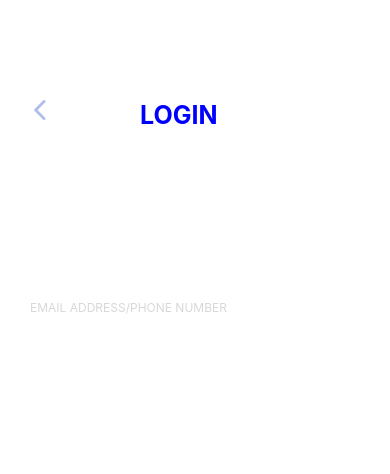
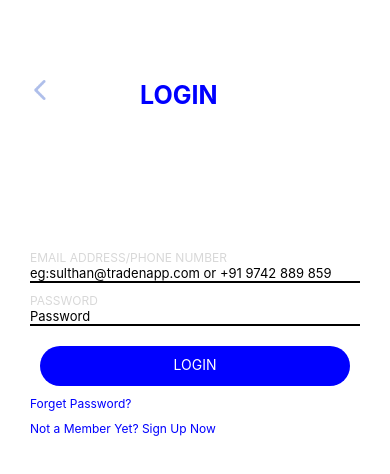
Before and after one commit to MishraVishwajeet/React-Native-HU-17-Assignment, a React Native app: screen / in a window 390 px wide. Shown: the top 474 px of the page. Built offline with nearby package versions, Linux system fonts and the light colour scheme; what react-native would draw is missing.

Commit message:
Login Page UI Completed

```diff
--- a/src/components/Login/Login.tsx
+++ b/src/components/Login/Login.tsx
@@ -1,8 +1,9 @@
 import React,{ Component} from 'react';
-import {StyleSheet,View,Image,Text,TouchableOpacity} from 'react-native';
+import {StyleSheet,View,Image,Text,TouchableOpacity,TextInput} from 'react-native';
 
-export default class Login extends Component{
-    render(){
+ const Login=()=>{
+    const [email,setEmail]=React.useState("eg:sulthan@tradenapp.com or +91 9742 889 859");
+    const [password,setPassword]=React.useState("Password");
     return(
         <View style={styles.container}>
             <View style={styles.titleContainer}>
@@ -12,12 +13,28 @@ export default class Login extends Component{
             <Text style={styles.textHeader}>LOGIN</Text>
             </View>
             <Text style={styles.emailHeader}>EMAIL ADDRESS/PHONE NUMBER</Text>
+            <TextInput
+                style={styles.emailBody}
+                value={email}
+                onChangeText={text=>setEmail(text)}
+                ></TextInput>
+            <Text style={styles.passwordHeader}>PASSWORD</Text>
+            <TextInput
+                style={styles.passwordBody}
+                value={password}
+                onChangeText={text=>setPassword(text)}
+                ></TextInput>
+                <TouchableOpacity style={styles.loginButton}><Text style={styles.loginTitle}>LOGIN</Text></TouchableOpacity>
+                <TouchableOpacity style={styles.lastButton}><Text style={styles.last}>Forget Password?</Text></TouchableOpacity>
+                <TouchableOpacity style={styles.lastButton}><Text style={styles.last}>Not a Member Yet? Sign Up Now</Text></TouchableOpacity>
         </View>
     );
 }
-}
 
 const styles=StyleSheet.create({
+    lastButton:{
+        backgroundColor:"#FFFFFF"
+    },
     container:{
         flex:1,
         backgroundColor:'#FFFFFF'
@@ -26,12 +43,12 @@ const styles=StyleSheet.create({
         marginLeft:30,
         fontSize:12,
         color:"#D8D8D8",
-        marginTop:150,
+        marginTop:120,
     },
     titleContainer:{
         flex:1,
         flexDirection:"row",
-        marginTop:100,
+        marginTop:80,
         maxHeight:50
     },
     textHeader:{
@@ -49,5 +66,47 @@ const styles=StyleSheet.create({
     backLogo:{
         width:20,
         height:20
+    },
+    emailBody:{
+        marginLeft:30,
+        borderBottomColor:"black",
+        borderBottomWidth:2,
+        marginRight:30,
+        fontSize:13
+    },
+    last:{
+        marginLeft:30,
+        fontSize:12,
+        color:"blue",
+        marginTop:10,
+    },
+    passwordHeader:{
+        marginLeft:30,
+        fontSize:12,
+        color:"#D8D8D8",
+        marginTop:10,
+    },
+    passwordBody:{
+        marginLeft:30,
+        borderBottomColor:"black",
+        borderBottomWidth:2,
+        marginRight:30,
+        fontSize:13
+    },
+    loginButton:{
+        backgroundColor:"blue",
+        marginLeft:40,
+        marginTop:20,
+        marginRight:40,
+        height:40,
+        borderRadius:30
+    },
+    loginTitle:{
+        textAlign:"center",
+        marginTop:10,
+        color:"white"
     }
 });
+
+
+export default Login;
```
Lines whose indentation alone changed are shown as unchanged.
